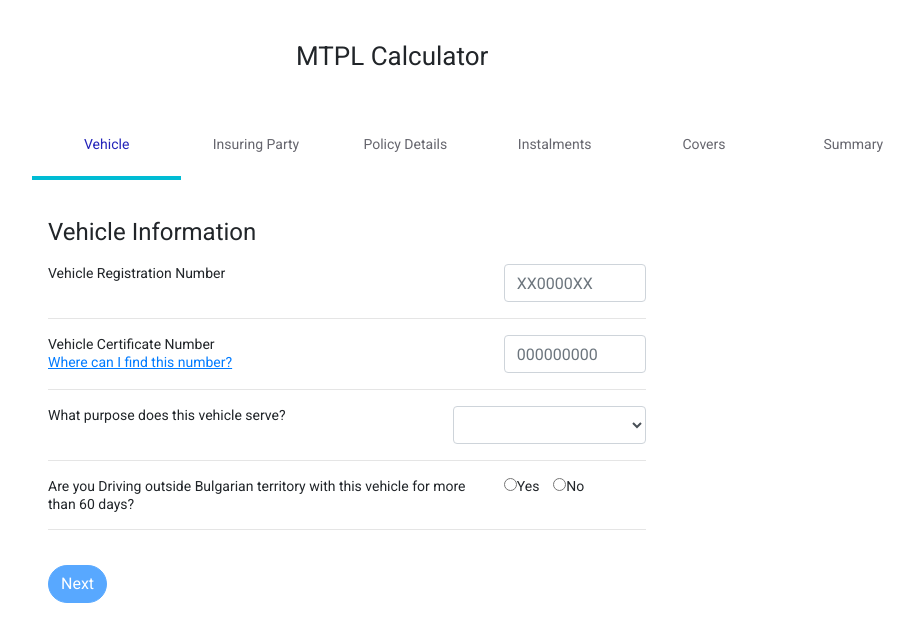
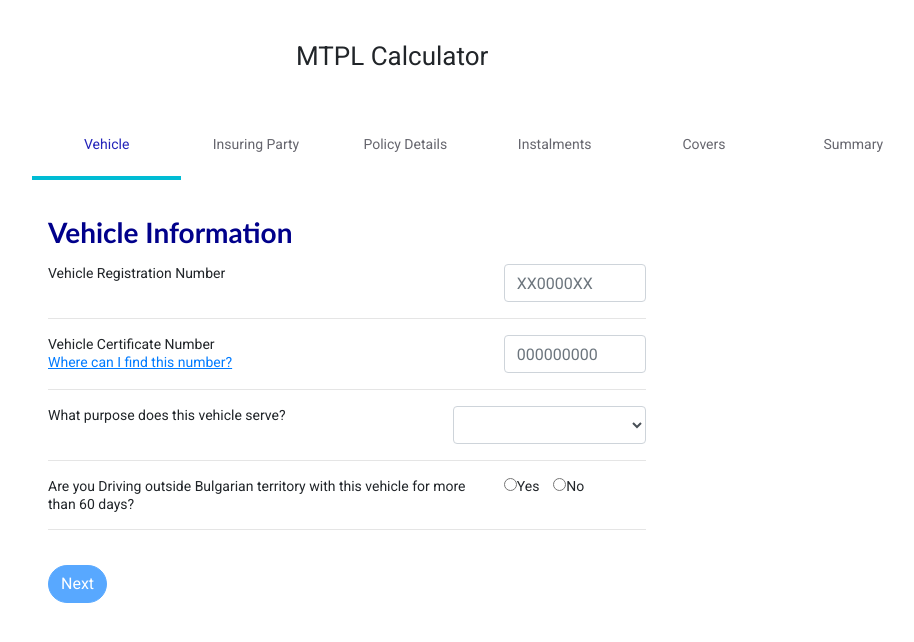
Before and after one commit to karanshirsath/stepperform, an Angular app: page /form in a window 1280 px wide. Shown: the top 642 px of the page, without its empty margins (160-1074 px from the left). Built offline with nearby package versions, Linux system fonts and the light colour scheme.

Commit message:
vInfo changes

```diff
--- a/src/app/components/v-info/v-info.component.html
+++ b/src/app/components/v-info/v-info.component.html
@@ -1,4 +1,4 @@
-<h1 class="display-1">Vehicle Information</h1>
+<h1 class="display-1" style="color:darkblue; font-size: 200%;font-family: 'Trebuchet MS', 'Lucida Sans Unicode', 'Lucida Grande', 'Lucida Sans', Arial, sans-serif;"><b>Vehicle Information</b></h1>
 <form [formGroup]="vehicleInfoForm">
     <div class="form-row">
         <div class="col-9">
@@ -43,8 +43,8 @@
             Are you Driving outside Bulgarian territory with this vehicle for more than 60 days?
         </div>
         <div class="col-3">
-            <input type="radio" name="optradio" >Yes &nbsp;&nbsp;
-            <input type="radio" name="optradio">No
+            <input type="radio" id="yes" name="ysNo"  formControlName="ysNo" value="Yes">Yes &nbsp;&nbsp;
+            <input type="radio" id="No" name="ysNo" formControlName="ysNo" value="No">No
         </div>
     </div>
     <hr>
--- a/src/app/components/v-info/v-info.component.ts
+++ b/src/app/components/v-info/v-info.component.ts
@@ -1,6 +1,7 @@
 import { Component, OnInit, Output,EventEmitter,ViewChild } from '@angular/core';
 import { FormGroup, FormBuilder, Validators } from '@angular/forms';
 import {StepperComponent} from 'src/app/stepper/stepper.component'
+import { Router } from '@angular/router';
 
 
 @Component({
@@ -12,16 +13,17 @@ export class VInfoComponent implements OnInit {
   @Output() OnRegister= new EventEmitter()
   @Output() OnToggle=new EventEmitter()
  vehicleInfoForm:FormGroup;
-  constructor(private formBuilder:FormBuilder) { }
+  constructor(private router: Router, private formBuilder:FormBuilder) { }
 
   ngOnInit(): void {
     this.vehicleInfoForm=this.formBuilder.group({
       registrationNumber:['',[Validators.required,Validators.minLength(8),Validators.maxLength(8)]],
       certificateNumber:['',[Validators.required,Validators.minLength(9),Validators.maxLength(9)]],
       purpose:['',Validators.required],
-      ysNo:['']
+      ysNo:['',Validators.required]
     })}
     submit=() => {
+      //this.router.navigate(['./insuring-party.component']);
       console.log(this.vehicleInfoForm.value,"vehicle Info");
       this.OnRegister.emit(this.vehicleInfoForm.value);
 
```
Also changed, not shown: src/app/components/v-info/v-info.component.css (line endings or trailing spaces).
